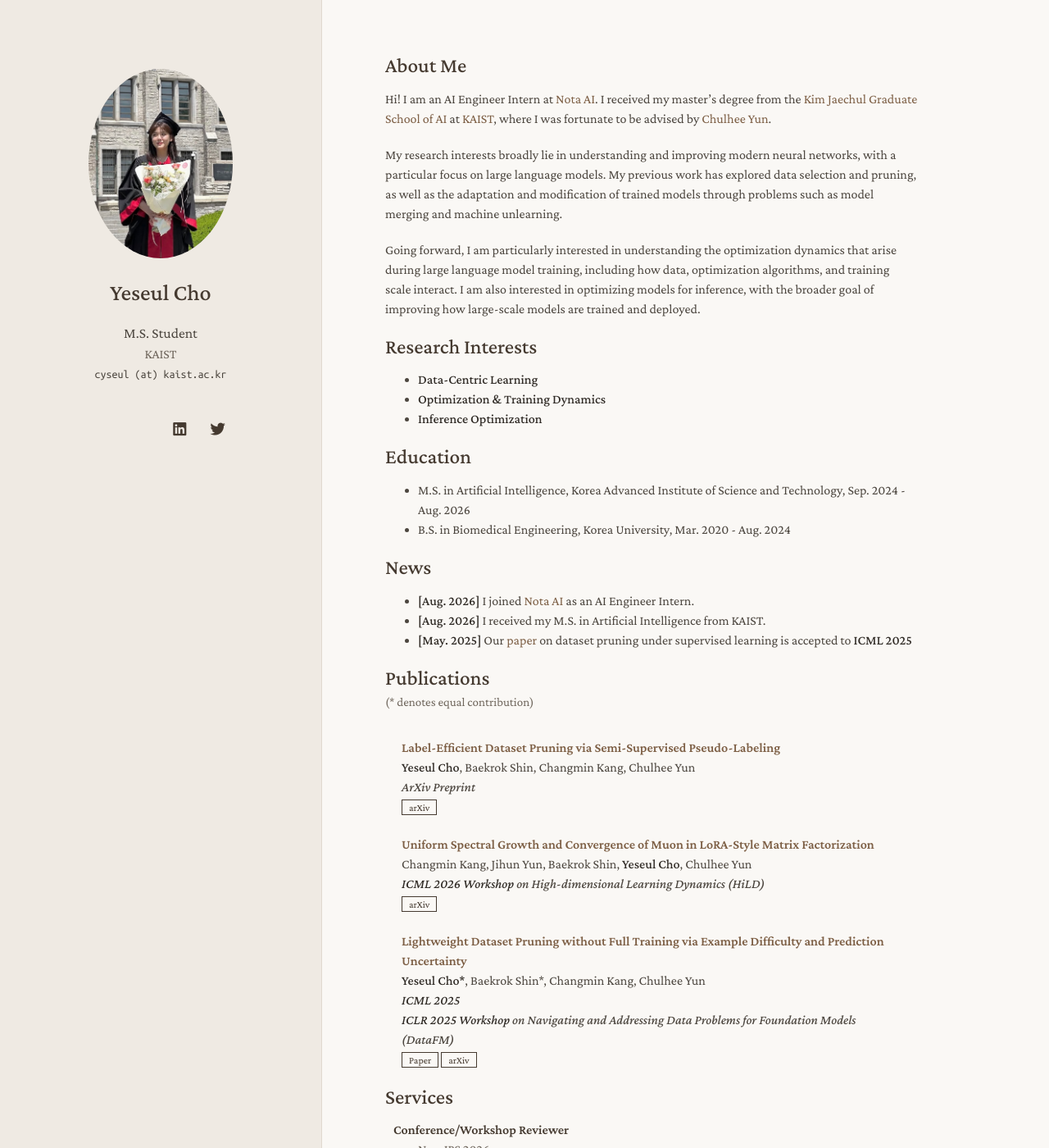
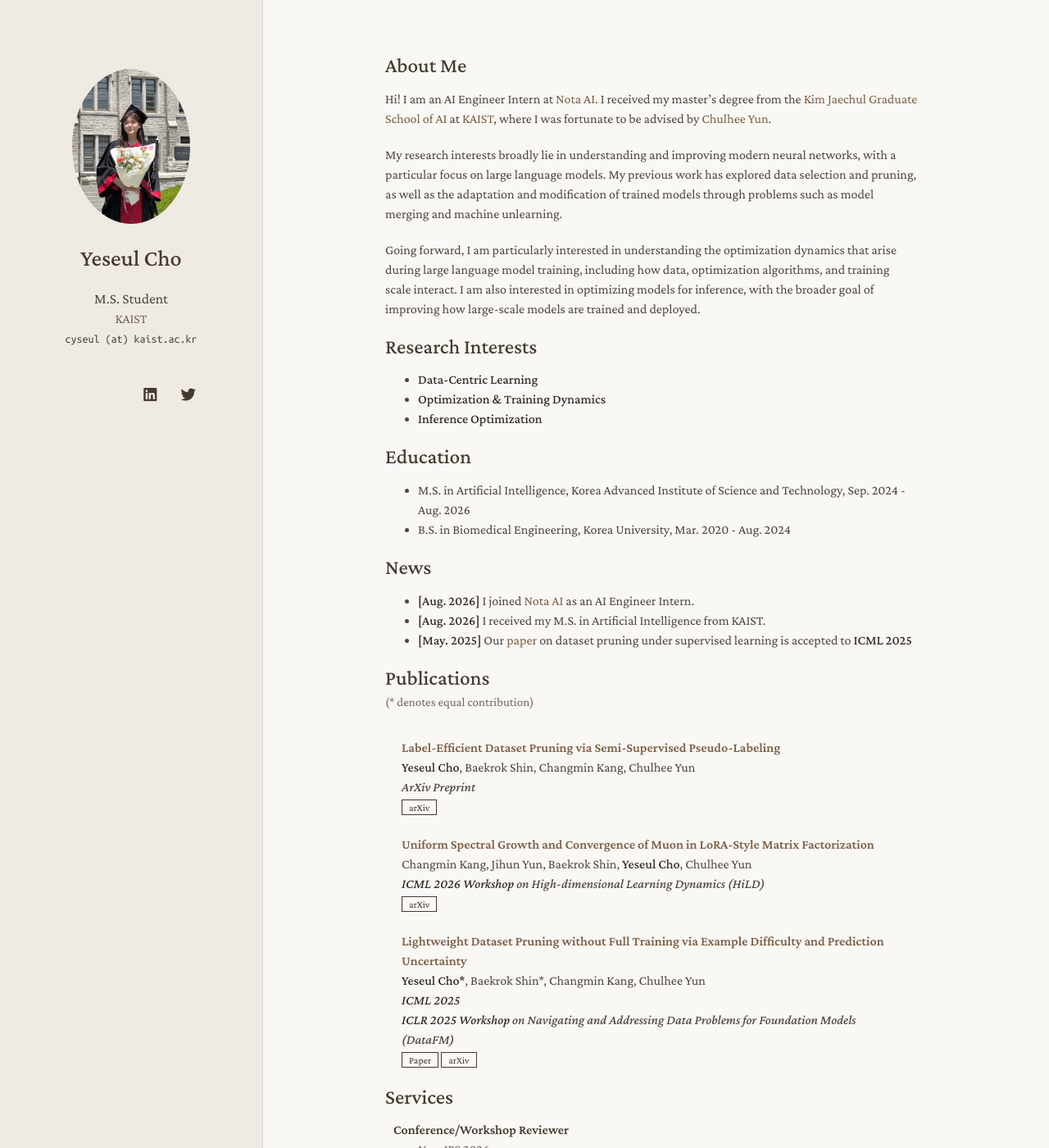
Before and after one commit to cyseul/cyseul.github.io, a Jekyll site: the page built from index.md, in a window 1280 px wide and 1400 px high. Shown: the whole window at 82% size. Built offline with Jekyll 4.4.1, drawn with Linux system fonts in a browser that asks for light colours; nearby versions of some CDN libraries; a style sheet for code colours, icons or effects is not loaded; our own code applies the rules of GitHub Pages for plain Markdown files.

Commit message:
26.09.19 update
Cap the profile rail at 320px

It was widening with the viewport without bound (1032px at 2560px wide),
and the avatar tracks it at 45% of the panel, so the whole block grew
with the window. The rail still meets the left edge and only grows
between 960px and 1136px, then holds.

Co-Authored-By: Claude Opus 5 (1M context) <noreply@anthropic.com>

```diff
--- a/_sass/minimal-light-no-dark-mode.scss
+++ b/_sass/minimal-light-no-dark-mode.scss
@@ -287,6 +287,7 @@ header {
      where the 232px column used to end (wrapper gutter + 232 = 50vw - 248) */
   width:calc(50vw - 248px);
   min-width:232px;
+  max-width:320px;
   float:left;
   position:fixed;
   -webkit-font-smoothing:subpixel-antialiased;
@@ -381,6 +382,7 @@ hr {
 footer {
   width:calc(50vw - 248px);
   min-width:232px;
+  max-width:320px;
   float:left;
   position:fixed;
   left:0;
--- a/_sass/minimal-light.scss
+++ b/_sass/minimal-light.scss
@@ -360,6 +360,7 @@ header {
      where the 232px column used to end (wrapper gutter + 232 = 50vw - 248) */
   width:calc(50vw - 248px);
   min-width:232px;
+  max-width:320px;
   float:left;
   position:fixed;
   -webkit-font-smoothing:subpixel-antialiased;
@@ -467,6 +468,7 @@ hr {
 footer {
   width:calc(50vw - 248px);
   min-width:232px;
+  max-width:320px;
   float:left;
   position:fixed;
   left:0;
```
